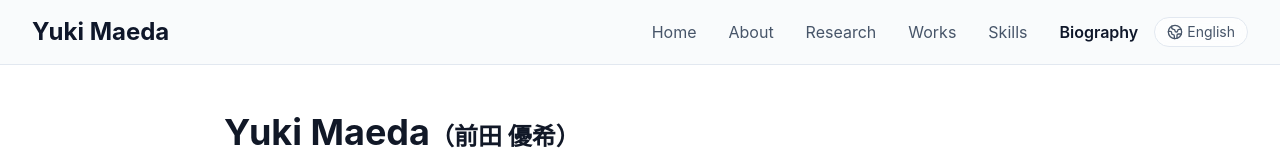
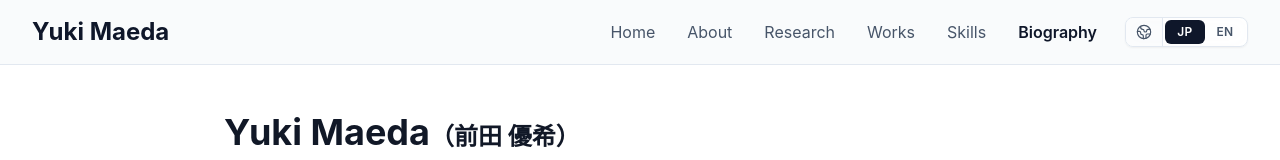
Before and after one commit to yukim0359/yukim0359.github.io, a React (Vite) app: page / in a window 1280 px wide. Shown: the top 160 px of the page. Built offline with nearby package versions, Linux system fonts and the light colour scheme.

Commit message:
chore: change the design of language

```diff
--- a/index.html
+++ b/index.html
@@ -1,4 +1,4 @@
-<!DOCTYPE html>
+<!doctype html>
 <html lang="ja">
   <head>
     <meta charset="UTF-8" />
--- a/src/components/Header.tsx
+++ b/src/components/Header.tsx
@@ -87,14 +87,44 @@ const Header = () => {
               ))}
             </nav>
 
-            <button
-              type="button"
-              className="flex items-center gap-1 text-sm text-slate-600 hover:text-slate-900 border border-slate-200 rounded-full px-3 py-1 bg-white/70 backdrop-blur"
-              onClick={() => setLocale(locale === "ja" ? "en" : "ja")}
+            <div
+              role="group"
+              aria-label={texts.header.language.groupLabel}
+              className="ml-2 inline-flex items-stretch overflow-hidden rounded-lg border border-slate-200 bg-white/90 text-xs font-semibold shadow-sm backdrop-blur md:ml-3"
             >
-              <Globe2 size={16} />
-              <span>{texts.header.languageToggleLabel}</span>
-            </button>
+              <span
+                className="flex items-center justify-center border-r border-slate-200 bg-slate-50/60 px-2.5 text-slate-600"
+                aria-hidden
+              >
+                <Globe2 size={16} strokeWidth={1.75} />
+              </span>
+              <div className="flex items-stretch p-0.5">
+                <button
+                  type="button"
+                  onClick={() => setLocale("ja")}
+                  aria-pressed={locale === "ja"}
+                  className={`min-w-[2.5rem] rounded-md px-2.5 py-1 tracking-wide transition-colors ${
+                    locale === "ja"
+                      ? "bg-slate-900 text-white"
+                      : "text-slate-600 hover:bg-slate-100 hover:text-slate-900"
+                  }`}
+                >
+                  JP
+                </button>
+                <button
+                  type="button"
+                  onClick={() => setLocale("en")}
+                  aria-pressed={locale === "en"}
+                  className={`min-w-[2.5rem] rounded-md px-2.5 py-1 tracking-wide transition-colors ${
+                    locale === "en"
+                      ? "bg-slate-900 text-white"
+                      : "text-slate-600 hover:bg-slate-100 hover:text-slate-900"
+                  }`}
+                >
+                  EN
+                </button>
+              </div>
+            </div>
 
             <button
               className="md:hidden p-2 text-slate-700 hover:text-slate-900"
--- a/src/i18n/index.tsx
+++ b/src/i18n/index.tsx
@@ -14,7 +14,9 @@ export interface SiteTexts {
       skills: string;
       bio: string;
     };
-    languageToggleLabel: string;
+    language: {
+      groupLabel: string;
+    };
   };
 }
 
@@ -29,7 +31,9 @@ export const jaTexts: SiteTexts = {
       skills: "Skills",
       bio: "Biography",
     },
-    languageToggleLabel: "English",
+    language: {
+      groupLabel: "表示言語",
+    },
   },
 };
 
@@ -44,7 +48,9 @@ export const enTexts: SiteTexts = {
       skills: "Skills",
       bio: "Biography",
     },
-    languageToggleLabel: "日本語",
+    language: {
+      groupLabel: "Language",
+    },
   },
 };
 
```
